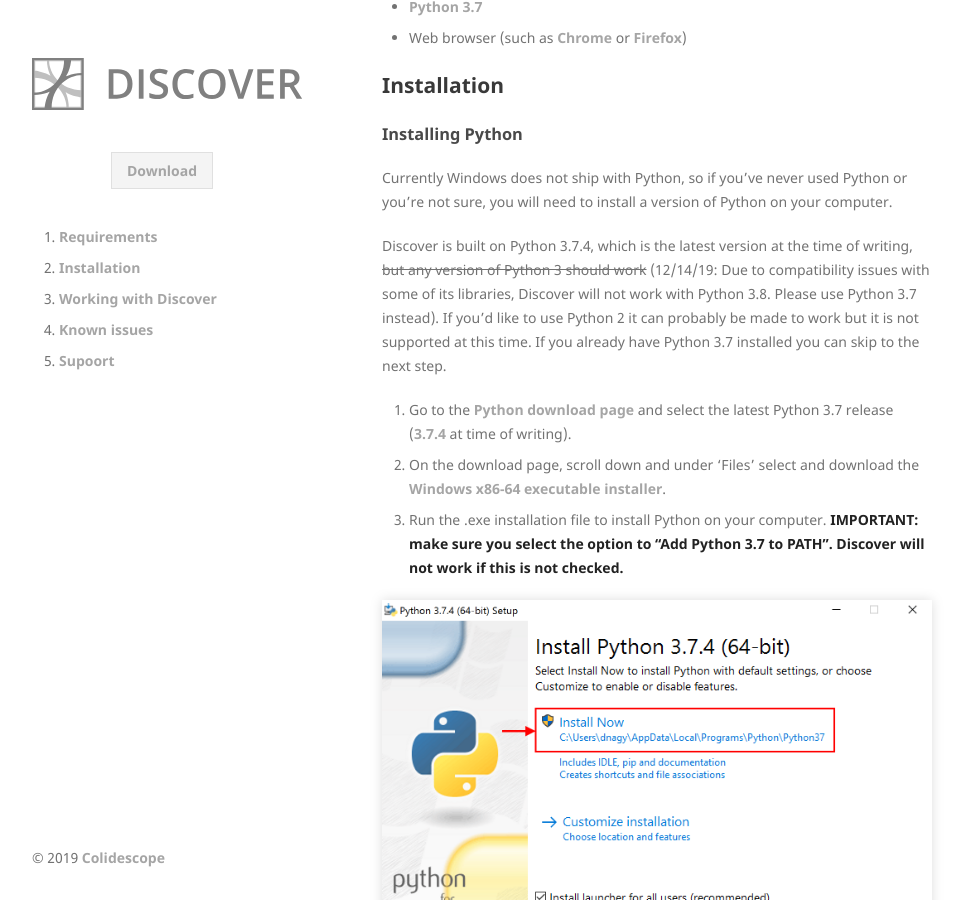
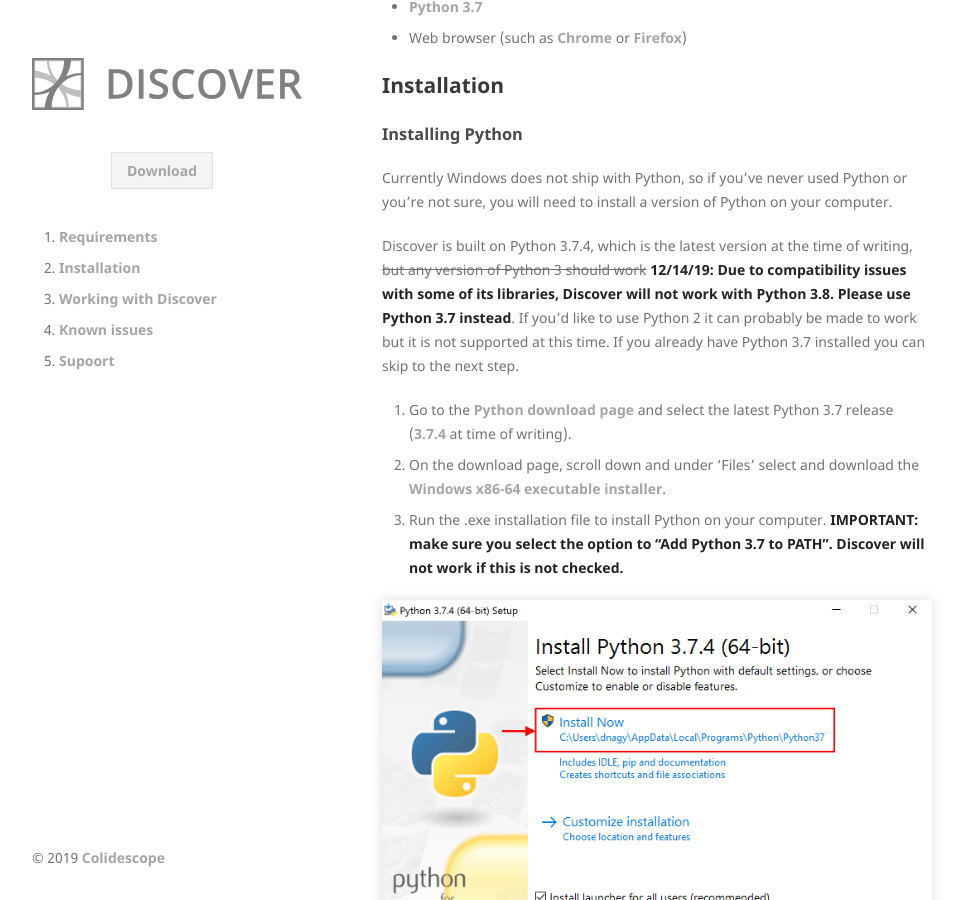
Before and after one commit to colidescope/discover, a Jekyll site: the page built from docs/index.md, in a window 1280 px wide and 900 px high, scrolled down 717 px. Shown: the whole window, without its empty margins (158-1123 px from the left). Built offline with Jekyll 4.4.1, drawn with Linux system fonts in a browser that asks for light colours.

```diff
--- a/docs/index.md
+++ b/docs/index.md
@@ -20,7 +20,7 @@ Discover is an optimization tool built to work with [Rhino](https://rhino3d.com)
 
 Currently Windows does not ship with Python, so if you've never used Python or you're not sure, you will need to install a version of Python on your computer.
 
-Discover is built on Python 3.7.4, which is the latest version at the time of writing, ~~but any version of Python 3 should work~~ (12/14/19: Due to compatibility issues with some of its libraries, Discover will not work with Python 3.8. Please use Python 3.7 instead). If you'd like to use Python 2 it can probably be made to work but it is not supported at this time. If you already have Python 3.7 installed you can skip to the next step.
+Discover is built on Python 3.7.4, which is the latest version at the time of writing, ~~but any version of Python 3 should work~~ **12/14/19: Due to compatibility issues with some of its libraries, Discover will not work with Python 3.8. Please use Python 3.7 instead**. If you'd like to use Python 2 it can probably be made to work but it is not supported at this time. If you already have Python 3.7 installed you can skip to the next step.
 
 1. Go to the [Python download page](https://www.python.org/downloads/windows/) and select the latest Python 3.7 release ([3.7.4](https://www.python.org/downloads/release/python-374/) at time of writing).
 2. On the download page, scroll down and under 'Files' select and download the [Windows x86-64 executable installer](https://www.python.org/ftp/python/3.7.4/python-3.7.4-amd64.exe).
```
